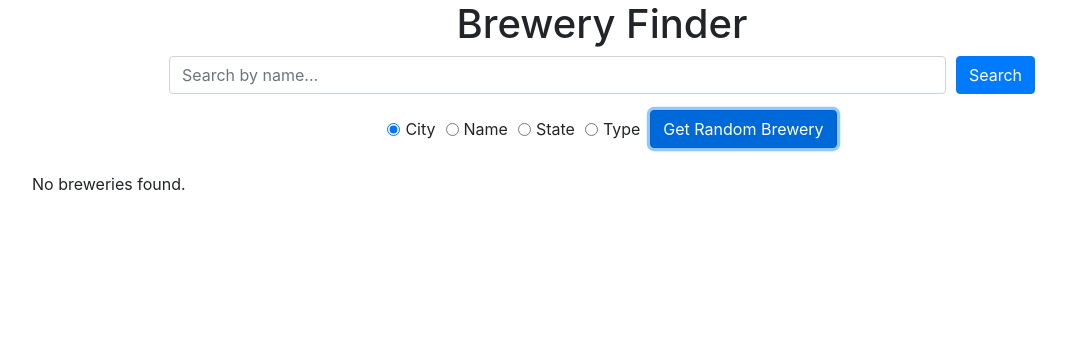
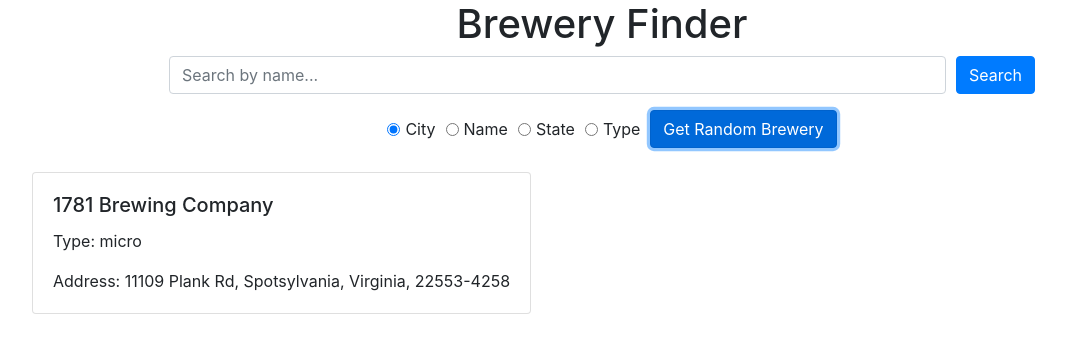
Before and after one commit to itsivali/brewery-finder, a plain HTML site: page index.html in a window 1280 px wide. Both pictures are taken after a click on the button "Get Random Brewery". Shown: the whole page, without its empty margins (38-1104 px from the left). Drawn offline with nearby package versions, Linux system fonts and the light colour scheme; no server answers.

Commit message:
chamges to the random button

```diff
--- a/brewery-script.js
+++ b/brewery-script.js
@@ -1,29 +1,227 @@
-// Function to return static brewery data
-function getStaticBreweryData() {
-    // Static brewery data array
+// Hardcoded array of breweries
 const breweryData = [
     {
-            "id": "5128df48-79fc-4f0f-8b52-d06be54d0cec",
                "name": "(405) Brewing Co",
                "brewery_type": "micro",
-            "address_1": "1716 Topeka St",
-            "address_2": null,
-            "address_3": null,
+               "address": "1716 Topeka St",
                "city": "Norman",
-            "state_province": "Oklahoma",
-            "postal_code": "73069-8224",
-            "country": "United States",
-            "longitude": "-97.46818222",
-            "latitude": "35.25738891",
-            "phone": "4058160490",
-            "website_url": "http://www.405brewing.com",
                "state": "Oklahoma",
-            "street": "1716 Topeka St"
+               "postal_code": "73069-8224"
              },
-        // Add more brewery objects as needed
+             {
+               "name": "16 Lots Brewing",
+               "brewery_type": "brewpub",
+               "address": "753 Reading Rd",
+               "city": "Mason",
+               "state": "Ohio",
+               "postal_code": "45040-1303"
+             },
+             {
+               "name": "16 Mile Brewing Co",
+               "brewery_type": "micro",
+               "address": "413 S Bedford St",
+               "city": "Georgetown",
+               "state": "Delaware",
+               "postal_code": "19947-1849"
+             },
+             {
+               "name": "16 Stone Brewpub",
+               "brewery_type": "brewpub",
+               "address": "9542 Main St",
+               "city": "Holland Patent",
+               "state": "New York",
+               "postal_code": "13354"
+             },
+             {
+               "name": "1623 Brewing CO, llc",
+               "brewery_type": "contract",
+               "address": "1146 Colonel Joshua Ct",
+               "city": "Westminster",
+               "state": "Maryland",
+               "postal_code": "21157"
+             },
+             {
+               "name": "1717 Brewing Co",
+               "brewery_type": "micro",
+               "address": "322 E Court Ave",
+               "city": "Des Moines",
+               "state": "Iowa",
+               "postal_code": "50309-2015"
+             },
+             {
+               "name": "1718 Ocracoke Brewing",
+               "brewery_type": "brewpub",
+               "address": "1129 Irvin Garrish Hwy",
+               "city": "Ocracoke",
+               "state": "North Carolina",
+               "postal_code": "27960"
+             },
+             {
+               "name": "1781 Brewing Company",
+               "brewery_type": "micro",
+               "address": "11109 Plank Rd",
+               "city": "Spotsylvania",
+               "state": "Virginia",
+               "postal_code": "22553-4258"
+             },
+             {
+               "name": "180 and Tapped",
+               "brewery_type": "micro",
+               "address": "2010 A State Ave",
+               "city": "Coraopolis",
+               "state": "Pennsylvania",
+               "postal_code": "15108"
+             },
+             {
+               "name": "1817 Brewery",
+               "brewery_type": "micro",
+               "address": "100 B South Olive St",
+               "city": "Okolona",
+               "state": "Mississippi",
+               "postal_code": "38860"
+             },
+             {
+               "name": "1840 Brewing Company",
+               "brewery_type": "micro",
+               "address": "342 E Ward St",
+               "city": "Milwaukee",
+               "state": "Wisconsin",
+               "postal_code": "53207-1348"
+             },
+             {
+               "name": "1850 Brewing Company",
+               "brewery_type": "micro",
+               "city": "Mariposa",
+               "state": "California",
+               "postal_code": "95338"
+             },
+             {
+               "name": "18th Street Brewery",
+               "brewery_type": "micro",
+               "address": "5725 Miller Ave",
+               "city": "Gary",
+               "state": "Indiana",
+               "postal_code": "46403-2871"
+             },
+             {
+               "name": "18th Street Brewery",
+               "brewery_type": "micro",
+               "address": "5417 Oakley Ave",
+               "city": "Hammond",
+               "state": "Indiana",
+               "postal_code": "46320-1817"
+             },
+             {
+               "name": "1905 Brewing Company",
+               "brewery_type": "micro",
+               "address": "1301 S Chestnut St",
+               "city": "Assumption",
+               "state": "Illinois",
+               "postal_code": "62510-8504"
+             },
+             {
+               "name": "1912 Brewing",
+               "brewery_type": "micro",
+               "address": "2045 N Forbes Blvd Ste 105",
+               "city": "Tucson",
+               "state": "Arizona",
+               "postal_code": "85745-1444"
+             },
+             {
+               "name": "1912 Brewing",
+               "brewery_type": "micro",
+               "address": "2045 N Forbes Blvd Ste 105",
+               "city": "Tucson",
+               "state": "Arizona",
+               "postal_code": "85745-1444"
+             },
+             {
+               "name": "1912 Brewing",
+               "brewery_type": "micro",
+               "address": "2045 N Forbes Blvd Ste 105",
+               "city": "Tucson",
+               "state": "Arizona",
+               "postal_code": "85745-1444"
+             },
+             {
+               "name": "1912 Brewing",
+               "brewery_type": "micro",
+               "address": "2045 N Forbes Blvd Ste 105",
+               "city": "Tucson",
+               "state": "Arizona",
+               "postal_code": "85745-1444"
+             },
+             {
+               "name": "1912 Brewing",
+               "brewery_type": "micro",
+               "address": "2045 N Forbes Blvd Ste 105",
+               "city": "Tucson",
+               "state": "Arizona",
+               "postal_code": "85745-1444"
+             }
    ];
 
-    return breweryData;
+   // Function to fetch a random brewery from the hardcoded array
+   function fetchRandomBrewery() {
+       try {
+           // Get a random index within the breweryData array length
+           const randomIndex = Math.floor(Math.random() * breweryData.length);
+           // Return the brewery at the random index
+           return breweryData[randomIndex];
+       } catch (error) {
+           console.error('Error fetching random brewery:', error);
+           return null; // Return null if there's an error
+       }
+   }
+
+   // Function to handle getting a random brewery
+   function handleRandomBrewery() {
+       const randomBrewery = fetchRandomBrewery();
+       if (randomBrewery) {
+           renderRandomBrewery(randomBrewery); // Render the random brewery
+       } else {
+           console.error('Failed to get random brewery');
+       }
+   }
+
+   // Function to render a random brewery
+   function renderRandomBrewery(brewery) {
+       const breweryCard = document.createElement('div');
+       breweryCard.classList.add('card');
+
+       const cardBody = document.createElement('div');
+       cardBody.classList.add('card-body');
+
+       const title = document.createElement('h5');
+       title.classList.add('card-title');
+       title.textContent = brewery.name;
+
+       const type = document.createElement('p');
+       type.classList.add('card-text');
+       type.textContent = `Type: ${brewery.brewery_type}`;
+
+       const address = document.createElement('p');
+       address.classList.add('card-text');
+       address.textContent = `Address: ${brewery.address || 'N/A'}, ${brewery.city || 'N/A'}, ${brewery.state || 'N/A'}, ${brewery.postal_code || 'N/A'}`;
+
+       cardBody.appendChild(title);
+       cardBody.appendChild(type);
+       cardBody.appendChild(address);
+
+       breweryCard.appendChild(cardBody);
+
+       // Get the div where you want to append the card and append the card
+       const breweryList = document.getElementById('brewery-list');
+       breweryList.innerHTML = ''; // Clear previous content
+       breweryList.appendChild(breweryCard);
+   }
+
+   // Function to handle search input and filter breweries by name accordingly
+   function handleSearch() {
+       const searchInput = document.getElementById('search-input').value.trim();
+
+       const filteredBreweries = breweryData.filter(brewery => brewery.name.toLowerCase().includes(searchInput.toLowerCase()));
+       renderBreweries(filteredBreweries);
    }
 
    // Function to render brewery data
@@ -47,169 +245,17 @@ function renderBreweries(breweries) {
            breweryCard.classList.add('col-lg-4', 'col-md-6', 'col-sm-12', 'mb-4');
 
            breweryCard.innerHTML = `
-            <div class="card shadow">
-                <img src="https://via.placeholder.com/300" class="card-img-top" alt="...">
+               <div class="card">
                    <div class="card-body">
                        <h5 class="card-title">${brewery.name}</h5>
                        <p class="card-text">Type: ${brewery.brewery_type}</p>
-                    <p class="card-text">Address: ${brewery.address_1}, ${brewery.city}, ${brewery.state_province}, ${brewery.postal_code}</p>
+                       <p class="card-text">Address: ${brewery.address || 'N/A'}, ${brewery.city || 'N/A'}, ${brewery.state || 'N/A'}, ${brewery.postal_code || 'N/A'}</p>
                    </div>
                </div>
            `;
 
            // Add card to the brewery list
            breweryList.appendChild(breweryCard);
-    });
-}
-
-// Function to fetch brewery data from the API
-async function fetchBreweryData() {
-    try {
-        const response = await fetch('https://api.openbrewerydb.org/breweries');
-        if (!response.ok) {
-            throw new Error('Failed to fetch data from the API');
-        }
-        const data = await response.json();
-        return data;
-    } catch (error) {
-        console.error('Error fetching data:', error);
-        return []; // Return an empty array if there's an error
-    }
-}
-
-// Function to filter breweries based on city, name, state, or type
-function filterBreweries(data, filterValue, filterType) {
-    try {
-        return data.filter(brewery => {
-            switch (filterType) {
-                case 'city':
-                    return brewery.city.toLowerCase().includes(filterValue.toLowerCase());
-                case 'name':
-                    return brewery.name.toLowerCase().includes(filterValue.toLowerCase());
-                case 'state':
-                    return brewery.state_province.toLowerCase().includes(filterValue.toLowerCase());
-                case 'type':
-                    return brewery.brewery_type.toLowerCase() === filterValue.toLowerCase();
-                default:
-                    return true; // No filter applied
-            }
-        });
-    } catch (error) {
-        console.error('Error filtering breweries:', error);
-        return []; // Return an empty array if there's an error
-    }
-}
-/// Function to render brewery data
-function renderBreweries(breweries) {
-    const breweryList = document.getElementById('brewery-list');
-
-    // Clear previous content
-    breweryList.innerHTML = '';
-
-    // Check if breweries array is empty
-    if (breweries.length === 0) {
-        const errorMessage = document.createElement('div');
-        errorMessage.textContent = "No breweries found.";
-        breweryList.appendChild(errorMessage);
-        return;
-    }
-
-    // Loop through the data and create HTML brewery cards
-    breweries.forEach(brewery => {
-        const breweryCard = document.createElement('div');
-        breweryCard.classList.add('col-lg-4', 'col-md-6', 'col-sm-12', 'mb-4');
-
-        breweryCard.innerHTML = `
-            <div class="card">
-
-                <div class="card-body">
-                    <h5 class="card-title">${brewery.name}</h5>
-                    <p class="card-text">Type: ${brewery.brewery_type}</p>
-                    <p class="card-text">Address: ${brewery.address_1 }, ${brewery.city}, ${brewery.state_province}, ${brewery.postal_code }</p>
-
-                </div>
-            </div>
-        `;
-
-        // Add card to the brewery list
-        breweryList.appendChild(breweryCard);
-    });
-}
-// Function to fetch a random brewery
-async function fetchRandomBrewery() {
-    try {
-        const response = await fetch('https://api.openbrewerydb.org/breweries/random');
-        if (!response.ok) {
-            throw new Error('Failed to fetch data from the API');
-        }
-        const data = await response.json();
-        return data;
-    } catch (error) {
-        console.error('Error fetching random brewery:', error);
-        return null; // Return null if there's an error
-    }
-}
-
-// Function to handle getting a random brewery
-function handleRandomBrewery() {
-    fetchRandomBrewery()
-        .then(data => {
-            if (data) {
-                renderRandomBrewery(data); // Render the random brewery
-            } else {
-                console.error('Failed to get random brewery');
-            }
-        });
-}
-
-// Function to render a random brewery
-function renderRandomBrewery(brewery) {
-    const breweryCard = document.createElement('div');
-    breweryCard.classList.add('card');
-
-    const cardBody = document.createElement('div');
-    cardBody.classList.add('card-body');
-
-    const title = document.createElement('h5');
-    title.classList.add('card-title');
-    title.textContent = brewery.name;
-
-    const type = document.createElement('p');
-    type.classList.add('card-text');
-    type.textContent = `Type: ${brewery.brewery_type}`;
-
-    const address = document.createElement('p');
-    address.classList.add('card-text');
-    address.textContent = `Address: ${brewery.address_1 || 'N/A'}, ${brewery.city || 'N/A'}, ${brewery.state_province || 'N/A'}, ${brewery.postal_code || 'N/A'}`;
-
-    cardBody.appendChild(title);
-    cardBody.appendChild(type);
-    cardBody.appendChild(address);
-
-    breweryCard.appendChild(cardBody);
-
-    // Get the div where you want to append the card and append the card
-    const breweryList = document.getElementById('brewery-list');
-    breweryList.innerHTML = ''; // Clear previous content
-    breweryList.appendChild(breweryCard);
-}
-
-// Add event listener for the random button
-document.getElementById('random-button').addEventListener('click', handleRandomBrewery);
-
-
-
-// Function to handle search input and filter breweries by name accordingly
-function handleSearch() {
-    const searchInput = document.getElementById('search-input').value.trim();
-
-    fetchBreweryData()
-        .then(data => {
-            const filteredBreweries = filterBreweries(data, searchInput, 'name');
-            renderBreweries(filteredBreweries);
-        })
-        .catch(error => {
-            console.error('Error fetching data:', error);
        });
    }
 
@@ -223,12 +269,8 @@ document.getElementById('search-input').addEventListener('keypress', function (e
        }
    });
 
+   // Add event listener for the random button
+   document.getElementById('random-button').addEventListener('click', handleRandomBrewery);
 
    // Initially render breweries without any filter
-fetchBreweryData()
-    .then(data => {
-        renderBreweries(data);
-    })
-    .catch(error => {
-        console.error('Error fetching data:', error);
-    });
+   renderBreweries(breweryData);
```
Also changed, not shown: index.html (+4 -0 lines). Lines whose indentation alone changed are shown as unchanged.
